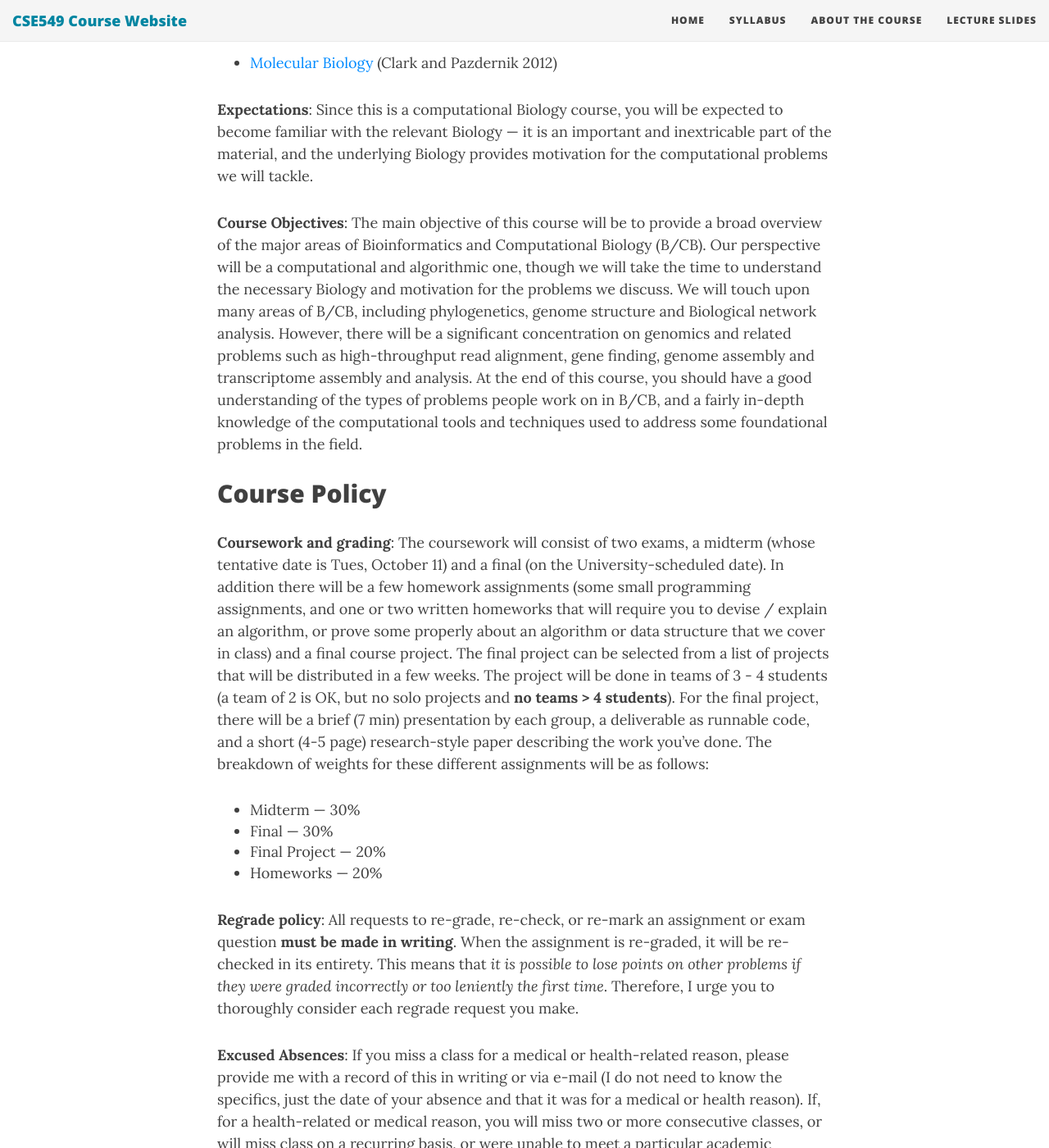
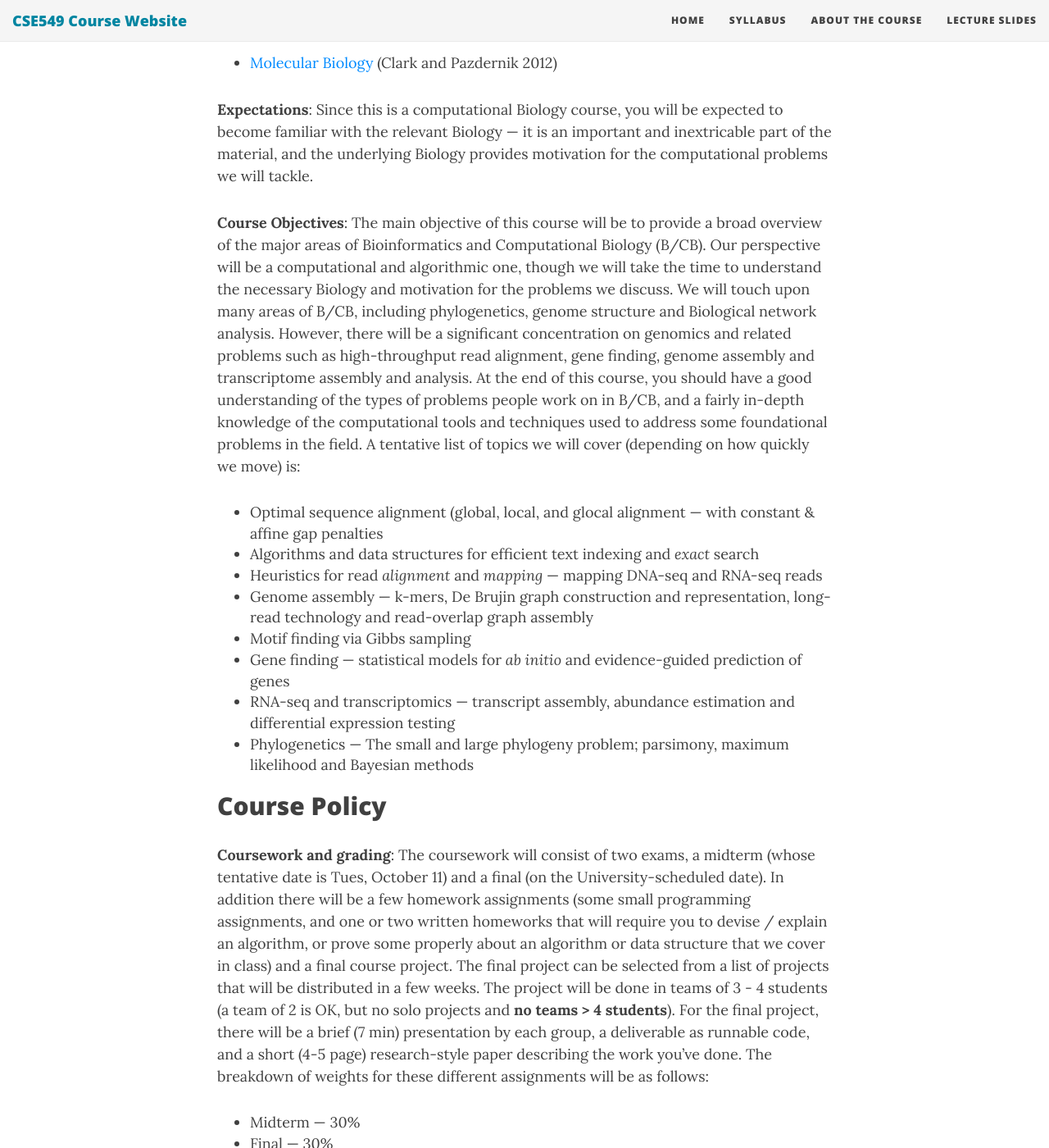
Before and after one commit to rob-p/CSE549F16, a Jekyll site: the page built from syllabus.md, in a window 1280 px wide and 1400 px high, scrolled down 1248 px. Shown: the whole window at 82% size. Built offline with Jekyll 4.4.1, drawn with Linux system fonts in a browser that asks for light colours; nearby versions of some CDN libraries.

Commit message:
Updated syllabus.md

```diff
--- a/syllabus.md
+++ b/syllabus.md
@@ -32,7 +32,16 @@ We will cover the basic required molecular Biology in the course. However if you
 
 **Expectations**: Since this is a computational Biology course, you will be expected to become familiar with the relevant Biology — it is an important and inextricable part of the material, and the underlying Biology provides motivation for the computational problems we will tackle.
 
-**Course Objectives**: The main objective of this course will be to provide a broad overview of the major areas of Bioinformatics and Computational Biology (B/CB). Our perspective will be a computational and algorithmic one, though we will take the time to understand the necessary Biology and motivation for the problems we discuss. We will touch upon many areas of B/CB, including phylogenetics, genome structure and Biological network analysis. However, there will be a significant concentration on genomics and related problems such as high-throughput read alignment, gene finding, genome assembly and transcriptome assembly and analysis. At the end of this course, you should have a good understanding of the types of problems people work on in B/CB, and a fairly in-depth knowledge of the computational tools and techniques used to address some foundational problems in the field.
+**Course Objectives**: The main objective of this course will be to provide a broad overview of the major areas of Bioinformatics and Computational Biology (B/CB). Our perspective will be a computational and algorithmic one, though we will take the time to understand the necessary Biology and motivation for the problems we discuss. We will touch upon many areas of B/CB, including phylogenetics, genome structure and Biological network analysis. However, there will be a significant concentration on genomics and related problems such as high-throughput read alignment, gene finding, genome assembly and transcriptome assembly and analysis. At the end of this course, you should have a good understanding of the types of problems people work on in B/CB, and a fairly in-depth knowledge of the computational tools and techniques used to address some foundational problems in the field.  A tentative list of topics we will cover (depending on how quickly we move) is:
+
+  * Optimal sequence alignment (global, local, and glocal alignment — with constant & affine gap penalties
+  * Algorithms and data structures for efficient text indexing and *exact* search
+  * Heuristics for read *alignment* and *mapping* — mapping DNA-seq and RNA-seq reads
+  * Genome assembly — k-mers, De Brujin graph construction and representation, long-read technology and read-overlap graph assembly
+  * Motif finding via Gibbs sampling
+  * Gene finding — statistical models for *ab initio* and evidence-guided prediction of genes
+  * RNA-seq and transcriptomics — transcript assembly, abundance estimation and differential expression testing
+  * Phylogenetics — The small and large phylogeny problem; parsimony, maximum likelihood and Bayesian methods
 
 ## Course Policy
 
```
